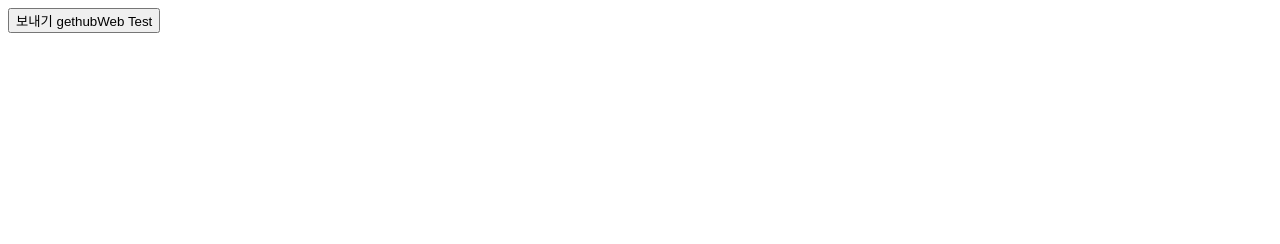
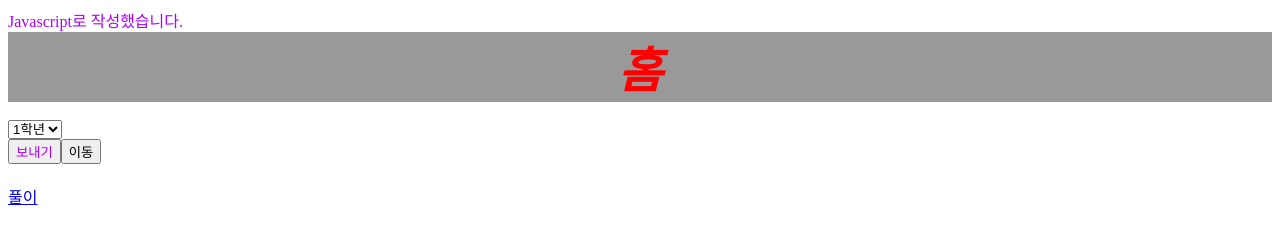
Before and after one commit to JuYong-Shin/JuYong-Shin.github.io, a plain HTML site: page index.html in a window 1280 px wide. Drawn offline with Linux system fonts and the light colour scheme.

Commit message:
Add files via upload

```diff
--- /dev/null
+++ b/g1.js
@@ -0,0 +1,3 @@
+function byJS() {
+  document.write("Javascript로 작성했습니다.");
+}
--- /dev/null
+++ b/global.css
@@ -0,0 +1,22 @@
+ span { color:#aa00ff; }
+
+ .color1 {
+     color: #ff0000;
+     background-color:#999999;
+ }
+
+ .font1 {
+   font-size:300%;
+   font-style: italic;
+   font-weight: bold;
+   font-family: serif;
+ }
+
+ .text1 {
+   line-height: normal;
+   letter-spacong: normal;
+   text-align : center;
+   vertical-align: baseline;
+
+
+ }
--- a/index.html
+++ b/index.html
@@ -1,11 +1,49 @@
 <!DOCTYPE html>
 <html>
 <head>
+  <link rel="stylesheet" href="global.css">
+  <script type="text/javascript" src="g1.js">
+
+  </script>
 
 </head>
 <body>
- <button type="submit">보내기</buton>
+<span>
+<script type="text/javascript">
+   byJS();
+ </script>
+</span>
 
- gethubWeb Test
+
+
+
+<div class="font1 color1 text1">
+홈
+</div>
+
+
+ <br>
+
+ <select name="학년">
+
+ <option value="1">1학년</option>
+ <option value="2">2학년</option>
+ <option value="3">3학년</option>
+
+ </select>
+
+ <br>
+
+
+ <button  type="submit"> <span> 보내기 <span> </buton>
+ <button class="button">이동</button>
+
+ <ul style="padding: 0px 0px 20px 0px; line-height : 35px; " >
+            <li><a href="solve.html">풀이</a></li>
+
+ </ul>
+
 </body>
+
+
 </html>
```
Also changed, not shown: solve.html (added, +31 -0 lines).
